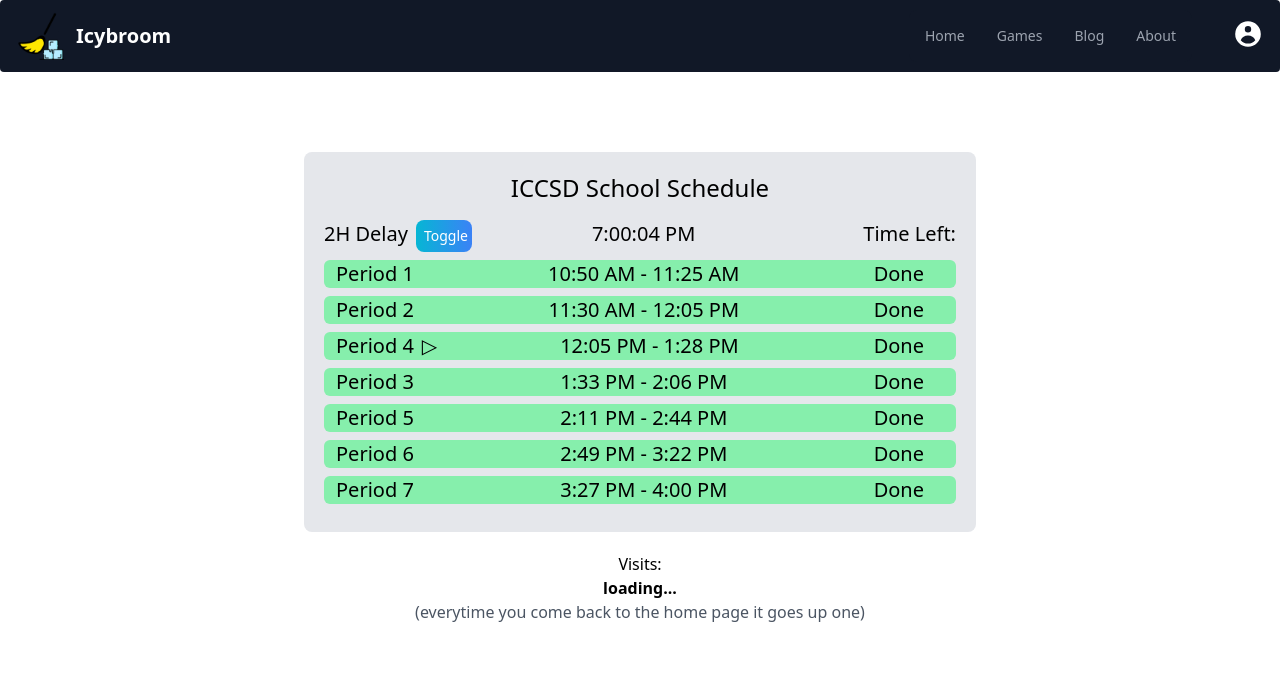
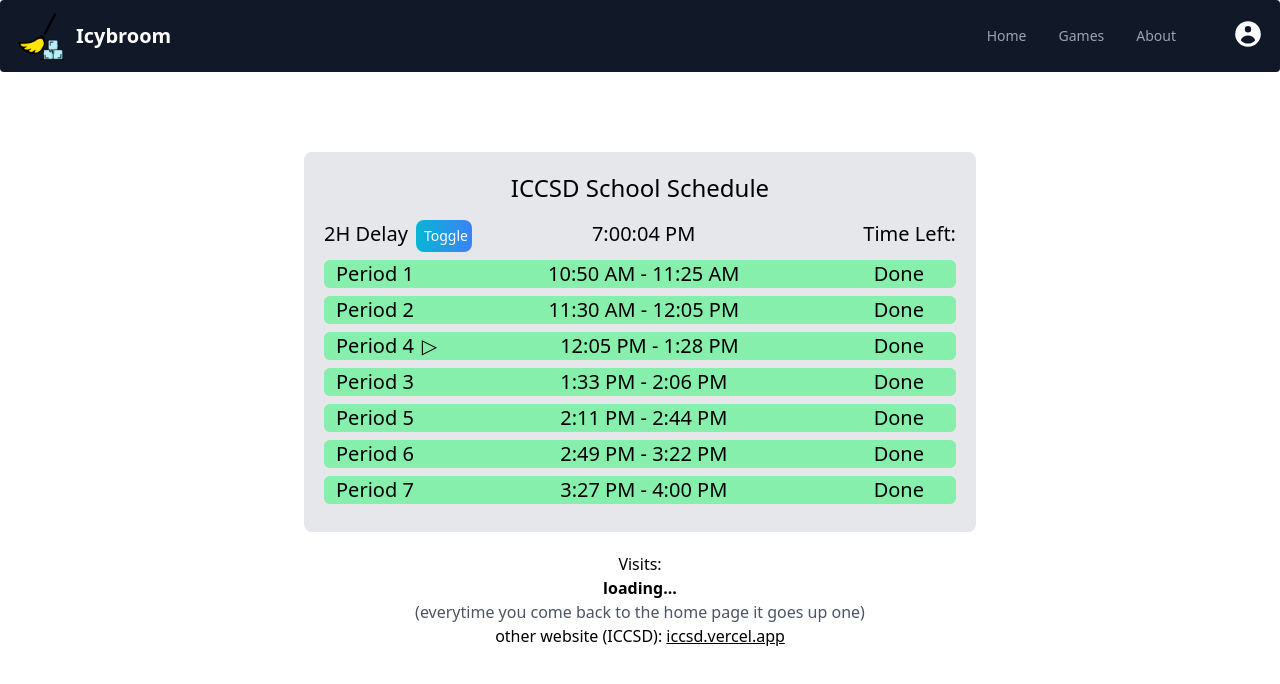
Before and after one commit to IcyBroom/Icybroom, a Next.js app: page / in a window 1280 px wide. Shown: the top 684 px of the page. Built offline with nearby package versions, Linux system fonts and the light colour scheme; no server answers.

Commit message:
good stuff

```diff
--- a/app/layout/navbar.jsx
+++ b/app/layout/navbar.jsx
@@ -19,10 +19,10 @@ const pages = [
     //     text: 'Superchat',
     //     path: '/superchat'
     // },
-    {
-        text: 'Blog',
-        path: '/blog'
-    },
+    // {
+    //     text: 'Blog',
+    //     path: '/blog'
+    // },
     {
         text: 'About',
         path: '/about'
--- a/app/page.jsx
+++ b/app/page.jsx
@@ -7,6 +7,7 @@ export default function Home() {
   return (
     <main>
       <Schedule></Schedule>
+
       <Visitors />
     </main>
   )
--- a/app/visitors/visitors.js
+++ b/app/visitors/visitors.js
@@ -18,6 +18,7 @@ export default function Visitors() {
             <h1>Visits:</h1>
             <div className = "text font-bold">{visitors}</div>
             <h6 className = "text-gray-600">(everytime you come back to the home page it goes up one)</h6>
+            other website (ICCSD): <a className = "underline" href="https://iccsd.vercel.app/">iccsd.vercel.app</a>
         </div>
     )
 }
```
